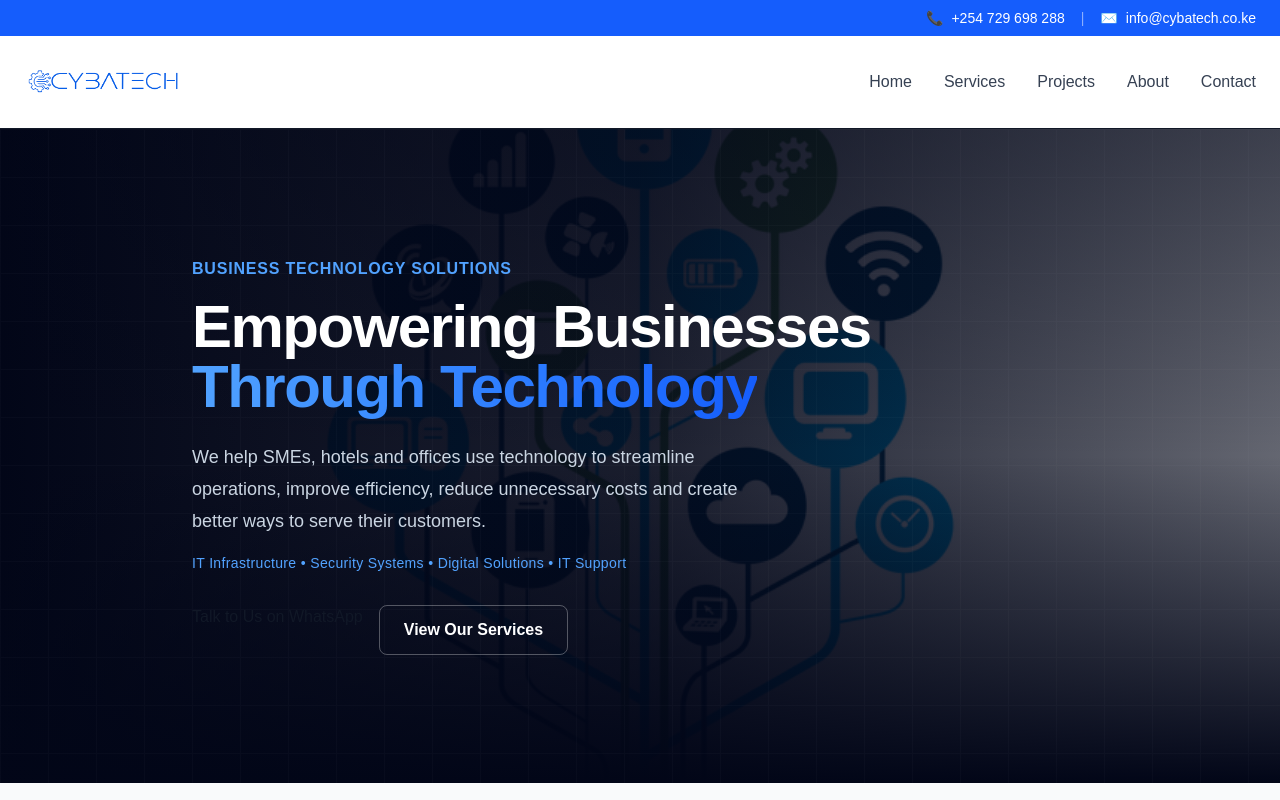
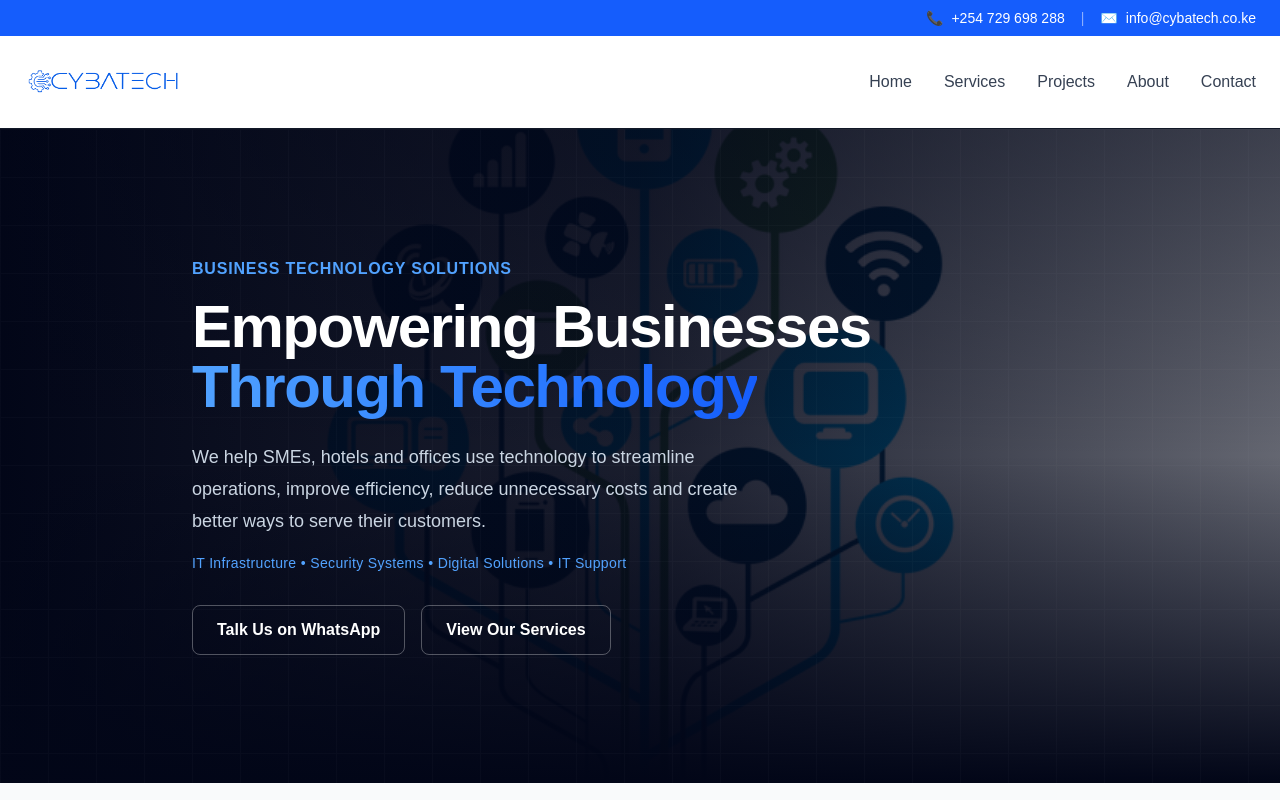
Before and after one commit to Tinted-dev/cybatech-website, a React (Vite) app: page / in a window 1280 px wide. Shown: the top 800 px of the page. Built offline with nearby package versions, Linux system fonts and the light colour scheme.

Commit message:
Whatsapp button

```diff
--- a/src/components/Hero.jsx
+++ b/src/components/Hero.jsx
@@ -51,10 +51,12 @@ function Hero() {
         <div className="mt-8 flex flex-wrap gap-4">
           <a
           href={whatsappUrl}
+          className="rounded-lg border border-white/30 px-6 py-3 font-semibold text-white transition hover:border-blue-400 hover:bg-white/5"
+
           target="_blank"
           rel="noopener noreferrer"
           >
-        Talk to Us on WhatsApp
+        Talk Us on WhatsApp
         </a>
 
           <Link to ="/services"
```
